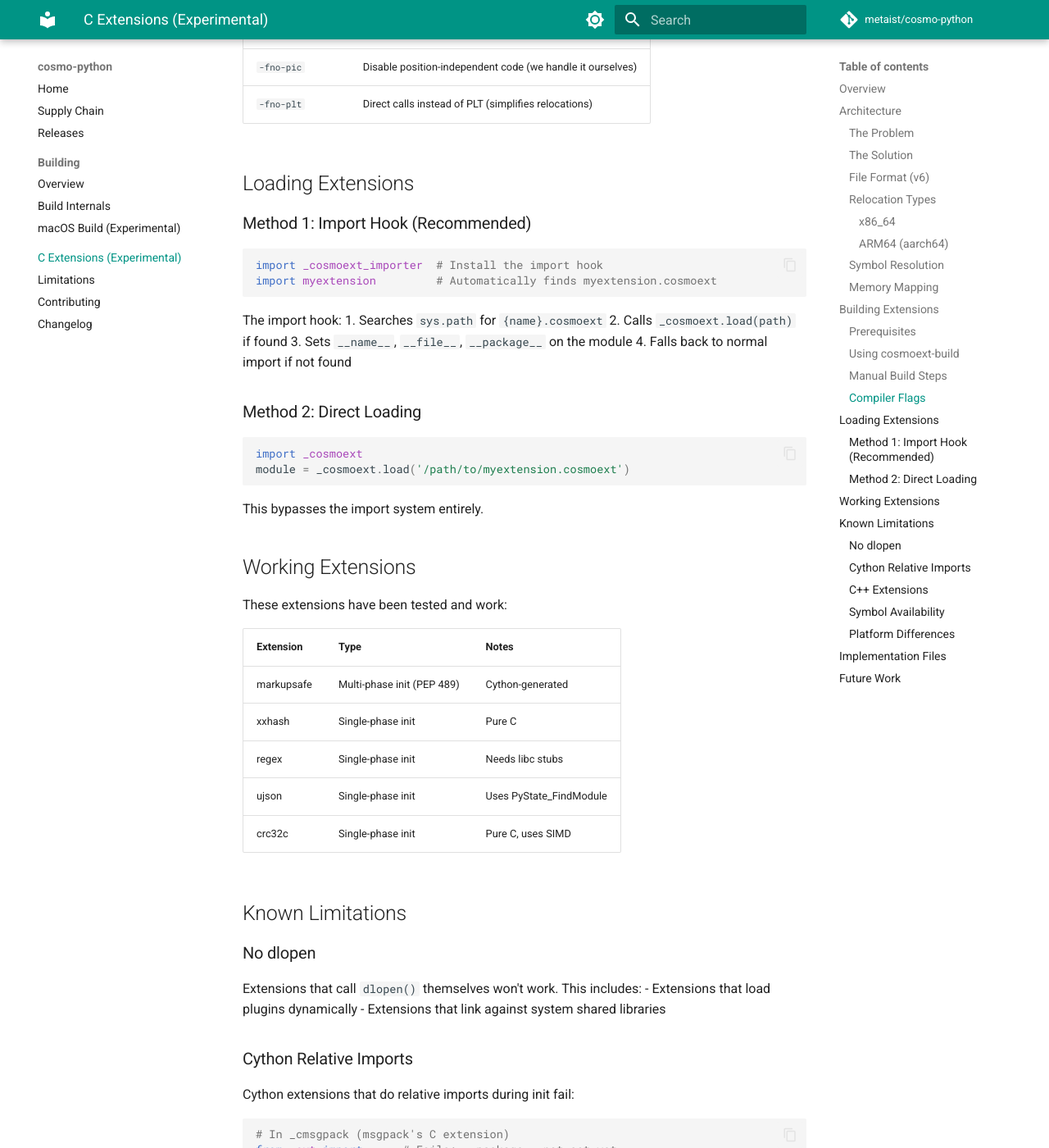
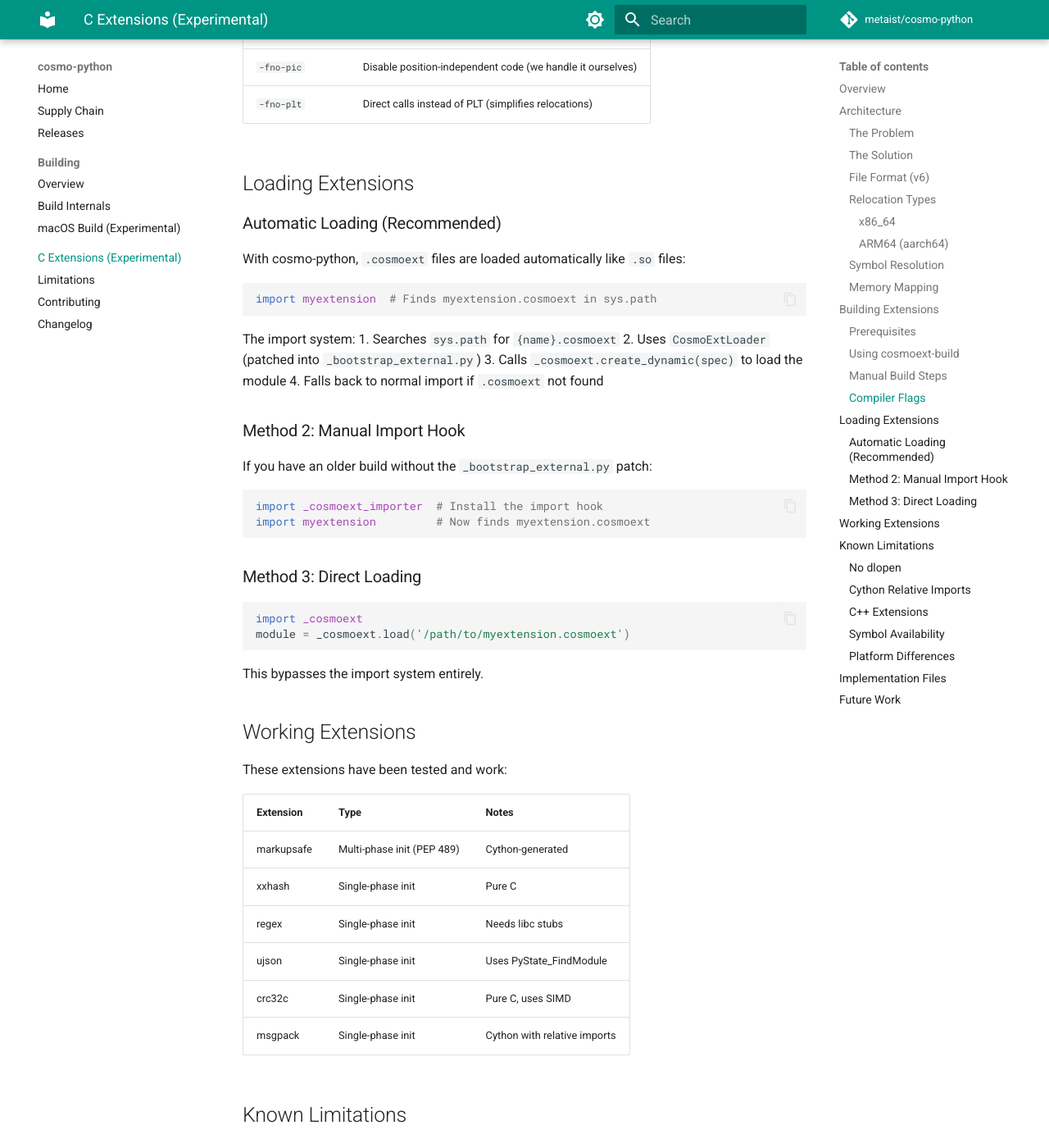
Before and after one commit to metaist/cosmo-python, an MkDocs documentation site: the page built from docs/cosmoext.md, in a window 1280 px wide and 1400 px high, scrolled down 4537 px. Shown: the whole window at 82% size. Built offline with MkDocs 1.6.1 and Material for MkDocs 9.7.7, drawn with Linux system fonts in a browser that asks for light colours; comment, search, counter and statistics services are not loaded; some of the changed text lies outside the part shown.

Commit message:
fix: pass spec to multi-phase init for proper `__package__`
Refactors _cosmoextmodule.c to pass the caller's ModuleSpec through to
PyModule_FromDefAndSpec for multi-phase init (PEP 489) modules.

Previously, cosmoext_load created a dummy spec without parent set.
Now, when create_dynamic is used with a proper spec, that spec is
passed to PyModule_FromDefAndSpec. This allows:

1. Cython's __pyx_pymod_create to see spec.parent
2. Module's __package__ to be set correctly BEFORE exec runs
3. Relative imports during module init to work

This fixes Cython extensions like msgpack that do relative imports
during their init phase.

Changes:
- Split cosmoext_load into cosmoext_load_internal(path, spec)
- Add wrapper cosmoext_load for backward compatibility
- Update create_dynamic to pass spec to internal function
- Use caller's spec for multi-phase init instead of dummy spec
- Update docs to reflect msgpack working status

Co-Authored-By: Claude <noreply@anthropic.com>

````diff
--- a/docs/cosmoext.md
+++ b/docs/cosmoext.md
@@ -196,20 +196,30 @@ create_cosmoext('myext.ro', 'myext.cosmoext', 'python.com', init_name='PyInit_my
 
 ## Loading Extensions
 
-### Method 1: Import Hook (Recommended)
+### Automatic Loading (Recommended)
+
+With cosmo-python, `.cosmoext` files are loaded automatically like `.so` files:
+
+```python
+import myextension  # Finds myextension.cosmoext in sys.path
+```
+
+The import system:
+1. Searches `sys.path` for `{name}.cosmoext`
+2. Uses `CosmoExtLoader` (patched into `_bootstrap_external.py`)
+3. Calls `_cosmoext.create_dynamic(spec)` to load the module
+4. Falls back to normal import if `.cosmoext` not found
+
+### Method 2: Manual Import Hook
+
+If you have an older build without the `_bootstrap_external.py` patch:
 
 ```python
 import _cosmoext_importer  # Install the import hook
-import myextension         # Automatically finds myextension.cosmoext
+import myextension         # Now finds myextension.cosmoext
 ```
 
-The import hook:
-1. Searches `sys.path` for `{name}.cosmoext`
-2. Calls `_cosmoext.load(path)` if found
-3. Sets `__name__`, `__file__`, `__package__` on the module
-4. Falls back to normal import if not found
-
-### Method 2: Direct Loading
+### Method 3: Direct Loading
 
 ```python
 import _cosmoext
@@ -229,6 +239,7 @@ These extensions have been tested and work:
 | regex | Single-phase init | Needs libc stubs |
 | ujson | Single-phase init | Uses PyState_FindModule |
 | crc32c | Single-phase init | Pure C, uses SIMD |
+| msgpack | Single-phase init | Cython with relative imports |
 
 ## Known Limitations
 
@@ -240,17 +251,9 @@ Extensions that call `dlopen()` themselves won't work. This includes:
 
 ### Cython Relative Imports
 
-Cython extensions that do relative imports during init fail:
-
-```python
-# In _cmsgpack (msgpack's C extension)
-from .ext import ...  # Fails: __package__ not set yet
-```
-
-**Why**: The import hook sets `__package__` AFTER calling `PyInit_*`, but the init
-function does the relative import.
-
-**Workaround**: None currently. Requires C-level import machinery changes.
+Cython extensions that do relative imports during init now work thanks to
+`_cosmoext.create_dynamic(spec)`, which sets the package context before calling
+`PyInit_*`. This enables extensions like msgpack's `_cmsgpack` to work correctly.
 
 ### C++ Extensions
 
@@ -294,8 +297,7 @@ Current stub symbols (implemented in libc_stubs.c):
 
 ## Future Work
 
-1. **C-level import hook**: Patch Python's import machinery in C for transparent loading
-2. **Package support**: Handle `__package__` before init for Cython
-3. **C++ support**: Test and fix C++ extension loading
-4. **Windows testing**: Verify VirtualAlloc-based loading works
-5. **Symbol table optimization**: Faster lookup, smaller embedded table
+1. **C++ support**: Test and fix C++ extension loading
+2. **Windows testing**: Verify VirtualAlloc-based loading works
+3. **Symbol table optimization**: Faster lookup, smaller embedded table
+4. **More extensions**: Test and document additional popular extensions
````
Also changed, not shown: 1 other file.
